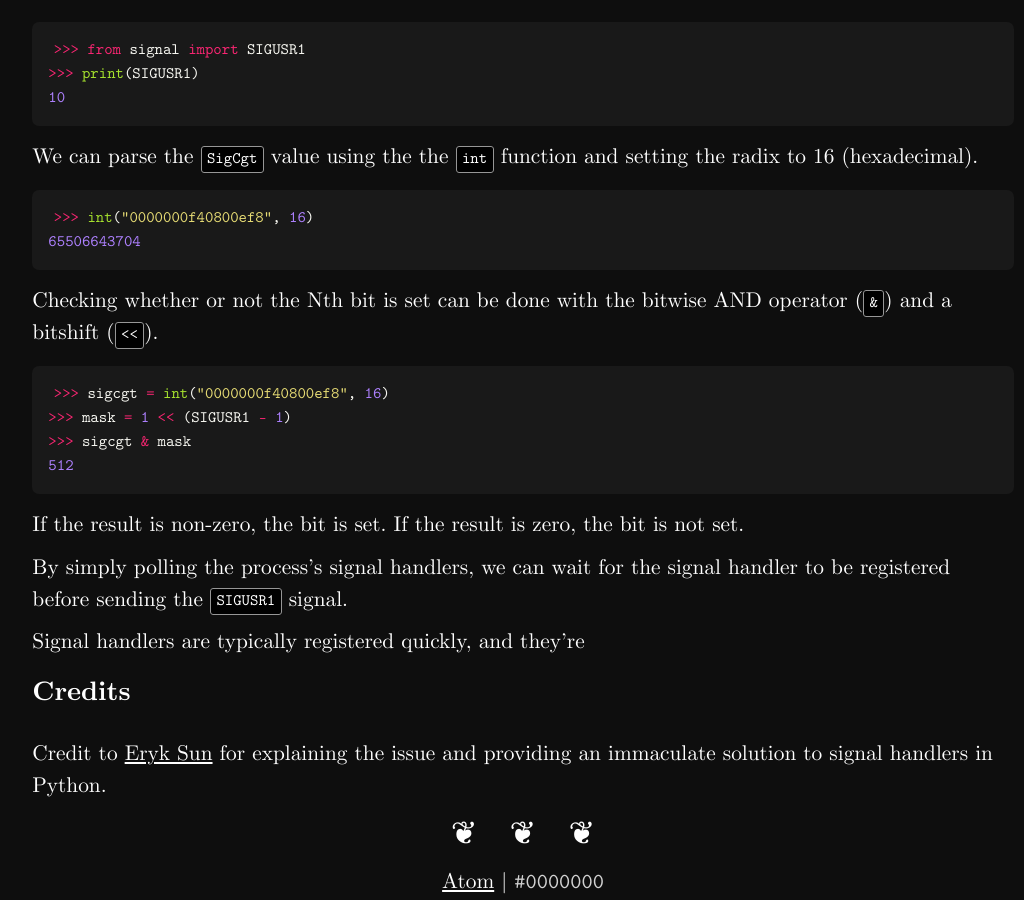
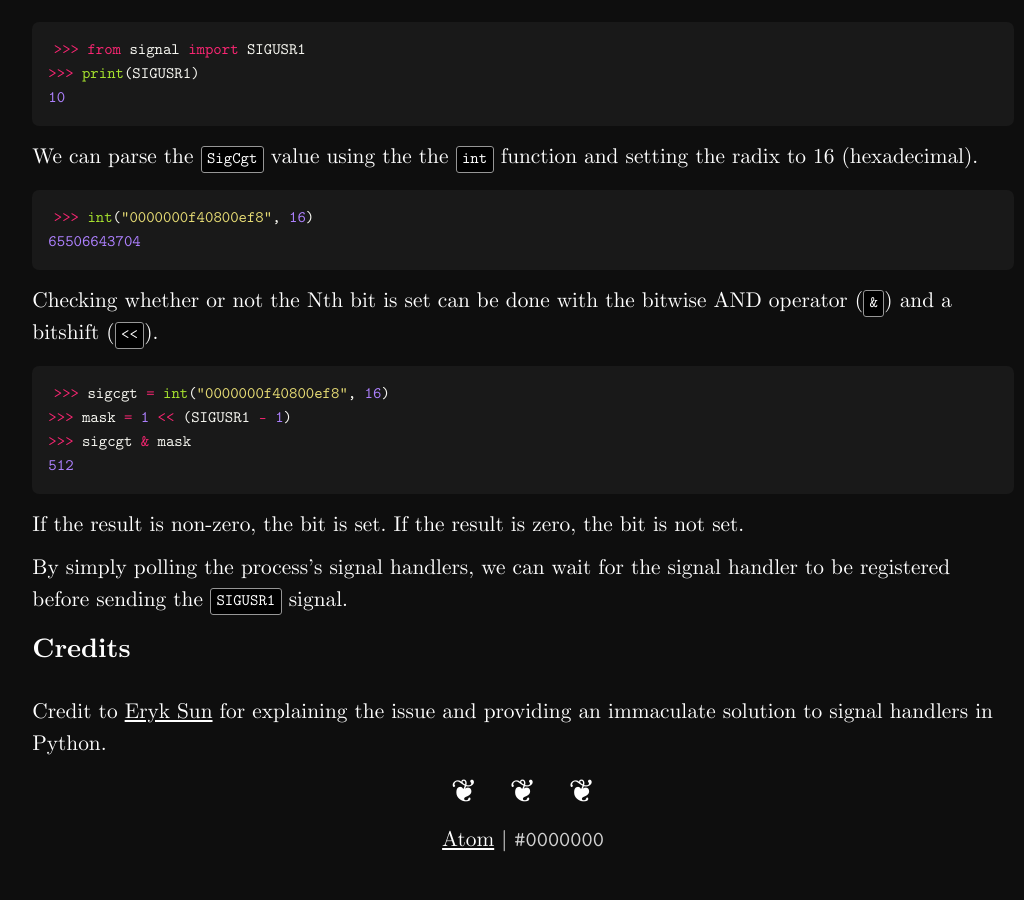
Before and after one commit to Xevion/v2.xevion.dev, a Jekyll site: the page built from _posts/2023-07-26-race-conditions-in-signal-handlers.md, in a window 1280 px wide and 900 px high, scrolled down 4221 px. Shown: the whole window, without its empty margins (117-1141 px from the left). Built offline with Jekyll 4.4.1, drawn with Linux system fonts in a browser that asks for light colours; after the commit the page ends 5079 px from its top, so only the background shows below that.

Commit message:
Use underscore italic notation, remove unfinished sentence

```diff
--- a/_posts/2023-07-26-race-conditions-in-signal-handlers.md
+++ b/_posts/2023-07-26-race-conditions-in-signal-handlers.md
@@ -113,7 +113,7 @@
 
 On Unix systems (which is the only place you're going to find Unix signals), there's a special pseudo-filesystem that
 provides intimate details on a process. This includes things like the process's name, state, PID, memory usage, threads,
-and of course: *signal handlers*.
+and of course: _signal handlers_.
 
 See below, the contents of `/proc/<pid>/status` for a process:
 
@@ -178,8 +178,6 @@
 
 By simply polling the process's signal handlers, we can wait for the signal handler to be registered before sending the `SIGUSR1` signal.
 
-Signal handlers are typically registered quickly, and they're
-
 ### Credits
 
 Credit to [Eryk Sun][python-discuss-solution] for explaining the issue and providing an immaculate solution to signal
```
